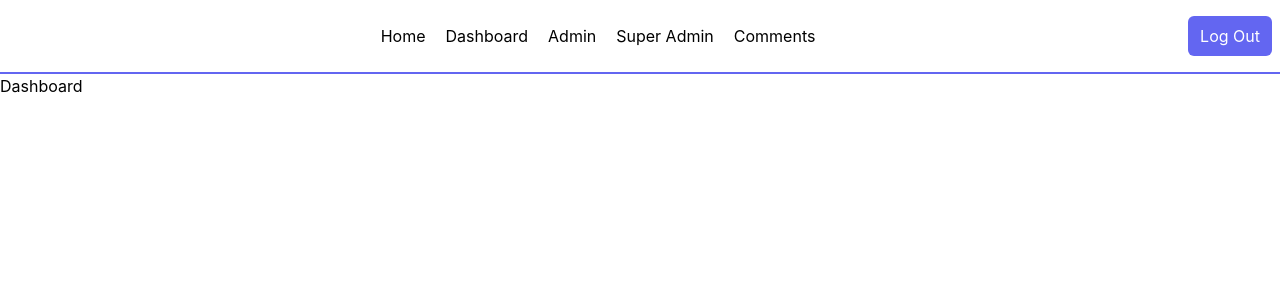
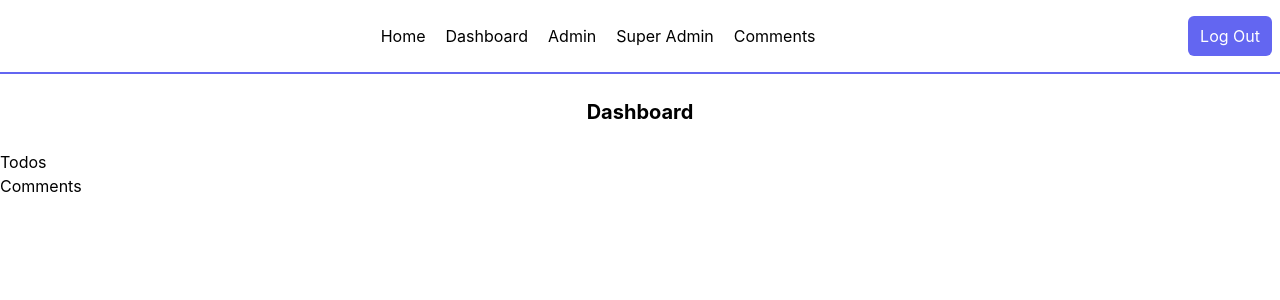
Before and after one commit to sukhpious/web-winter, a React (Create React App) app in the folder class/my-app/: page /dashboard in a window 1280 px wide. Shown: the top 300 px of the page. Built offline with nearby package versions, Linux system fonts and the light colour scheme; sample sign-in values are in the browser's storage.

Commit message:
User Authentication -  error not resolved

```diff
--- a/class/my-app/src/App.jsx
+++ b/class/my-app/src/App.jsx
@@ -12,6 +12,9 @@ import NotFound from "./pages/NotFound";
 import PublicRoutes from "./components/layout/PublicRoutes";
 import PrivateRoutes from "./components/layout/PrivateRoutes";
 import PersistWrapper from "./components/layout/PersistWrapper";
+import Todos from "./pages/private/Todos";
+import Todo from "./pages/private/Todo";
+import NewTodo from "./pages/private/NewTodo";
 function App() {
 	return (
 		<Routes>
@@ -29,6 +32,14 @@ function App() {
 					<Route path="/admin" element={<Admin />}></Route>
 					<Route path="/super-admin" element={<SuperAdmin />}></Route>
 
+					<Route path="/todos" element={<Outlet />}>
+						{/* /todos */}
+						<Route index element={<Todos />} />
+						{/* /todos/abcdef */}
+						<Route path=":todosId" element={<Todo />} />
+						{/* /todos/new */}
+						<Route path="new" element={<NewTodo />} />
+					</Route>
 					{/* Nested Routes */}
 					{/* <Route path="/teams" element={<Outlet />}>
 						<Route index element={<Teams />}></Route>
--- a/class/my-app/src/hook/useRefreshToken.js
+++ b/class/my-app/src/hook/useRefreshToken.js
@@ -17,10 +17,9 @@ const useRefreshToken = () => {
 				resolve(user);
 			}, 2000);
 		});
-
-		// not clear
+		// setting user for auth
 		setUser((prevUser) => ({ ...prevUser, ...response }));
-
+		// refresh to get new token
 		return response.accessToken;
 	}, []);
 
--- a/class/my-app/src/pages/Login/LoginForm.jsx
+++ b/class/my-app/src/pages/Login/LoginForm.jsx
@@ -40,18 +40,30 @@ const LoginForm = () => {
 	}, [email, pwd]);
 
 	const userMatch = () => {
-		const emailChk = localStorage.getItem("UserEmail");
-		const pwdChk = localStorage.getItem("UserPwd");
-		const userName = localStorage.getItem("UserName");
-		const accessToken = localStorage.getItem("AccessToken");
+		const chkUserMatch = () => {
+			const emailChk = localStorage.getItem("UserEmail") ? localStorage.getItem("UserEmail") : null;
+			const pwdChk = localStorage.getItem("UserPwd") ? localStorage.getItem("UserEmail") : null;
+			const userName = localStorage.getItem("UserName") ? localStorage.getItem("UserEmail") : null;
+			// do not store in localStorage
+			// const accessToken = localStorage.getItem("AccessToken");
+
+			// ensure all exists
+			if (emailChk == null || pwdChk == null || userName == null) {
+				return;
+			}
+
 			if (email.toLowerCase == emailChk.toLowerCase && pwd.toLowerCase === pwdChk.toLowerCase) {
+				console.log("are you working???");
 				const user = {
 					id: "2",
 					name: userName,
-				accessToken: accessToken,
+					// accessToken: accessToken,
 				};
 				return user;
 			}
+		};
+
+		return chkUserMatch;
 	};
 
 	//login
@@ -71,8 +83,10 @@ const LoginForm = () => {
 		}
 
 		try {
-			const user = await userMatch();
-
+			// changed to fakelogin
+			// error still appears
+			const user = await fakeLogin();
+			// const user = userMatch();
 			setUser(user);
 
 			// refreshToken is stored in localStorage here, but should be set in an secure/http only cookie
--- a/class/my-app/src/pages/Register.jsx
+++ b/class/my-app/src/pages/Register.jsx
@@ -52,8 +52,6 @@ const Register = () => {
 
 		setErrMsg("");
 
-		// from here
-
 		try {
 			// this is for authentication
 			const user = registerUser();
@@ -62,7 +60,6 @@ const Register = () => {
 			localStorage.setItem("UserEmail", `email: ${user.email}`);
 			localStorage.setItem("UserPwd", `password: ${user.pwd}`);
 			localStorage.setItem("UserName", `username: ${user.name}`);
-			localStorage.setItem("AccessToken", `access: ${user.accessToken}`);
 			navigate("/login");
 			console.log(user);
 		} catch (err) {
--- a/class/my-app/src/pages/private/Dashboard.jsx
+++ b/class/my-app/src/pages/private/Dashboard.jsx
@@ -1,7 +1,31 @@
 import React from "react";
+import { Link } from "react-router-dom";
+import PageContainer from "../../components/layout/PageContainer";
 
 const Dashboard = () => {
-	return <div>Dashboard</div>;
+	const links = [
+		{
+			id: 1,
+			name: "Todos",
+			href: "/todos",
+		},
+		{
+			id: 2,
+			name: "Comments",
+			href: "/comments",
+		},
+	];
+	return (
+		<PageContainer pageTitle={"Dashboard"}>
+			<ul>
+				{links.map(({ id, name, href }) => (
+					<li key={id}>
+						<Link to={href}>{name}</Link>
+					</li>
+				))}
+			</ul>{" "}
+		</PageContainer>
+	);
 };
 
 export default Dashboard;
--- /dev/null
+++ b/class/my-app/src/pages/private/NewTodo/index.jsx
@@ -0,0 +1,7 @@
+import React from "react";
+
+const NewTodo = () => {
+	return <div>New Todo</div>;
+};
+
+export default NewTodo;
--- /dev/null
+++ b/class/my-app/src/pages/private/Todo/index.jsx
@@ -0,0 +1,7 @@
+import React from "react";
+
+const Todo = () => {
+	return <div>Todo</div>;
+};
+
+export default Todo;
--- /dev/null
+++ b/class/my-app/src/pages/private/Todos/index.jsx
@@ -0,0 +1,15 @@
+import React from "react";
+
+const t = {
+	id: "asdqwe",
+	title: "Grocery",
+	date: new Date(),
+	owner: "Jack",
+	description: "Buy milk",
+};
+
+export const Todos = () => {
+	return <div>index</div>;
+};
+
+export default Todos;
```
Lines whose indentation alone changed are shown as unchanged.
